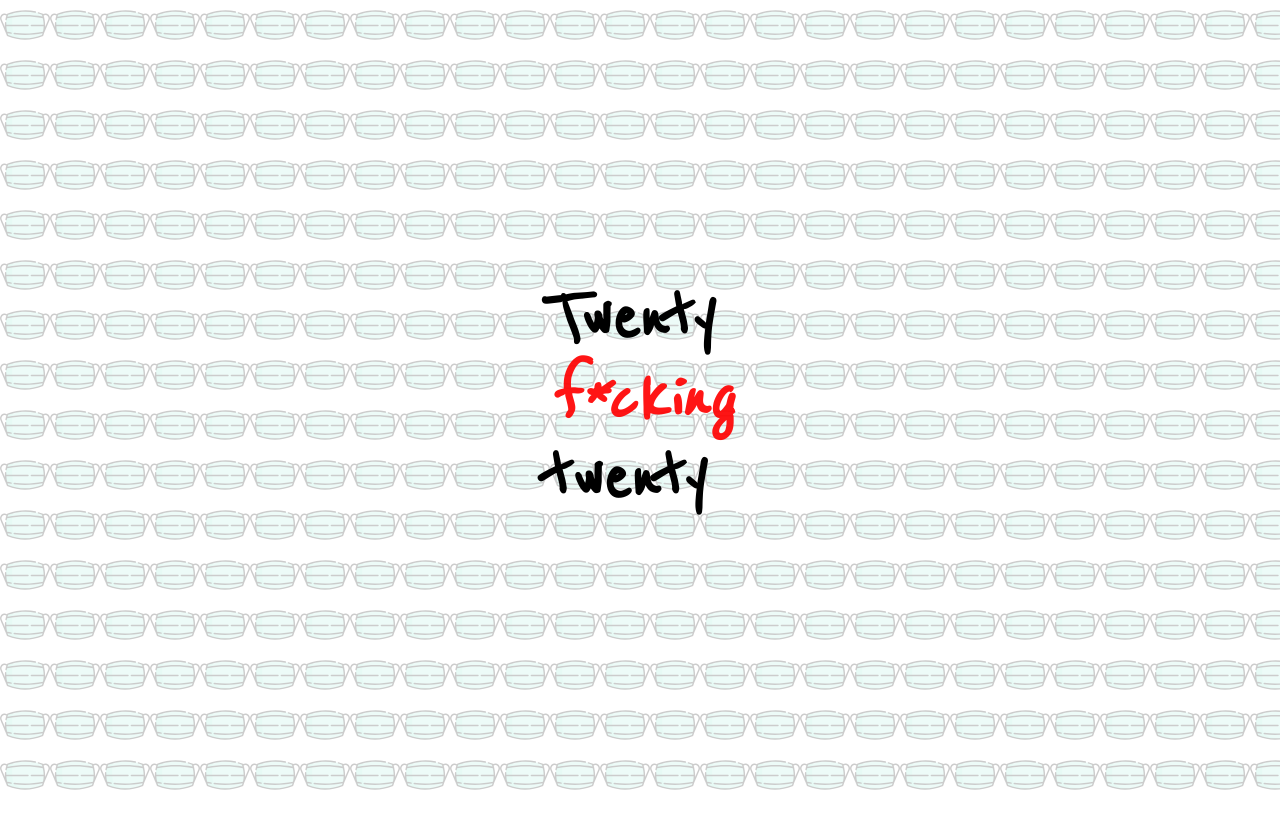
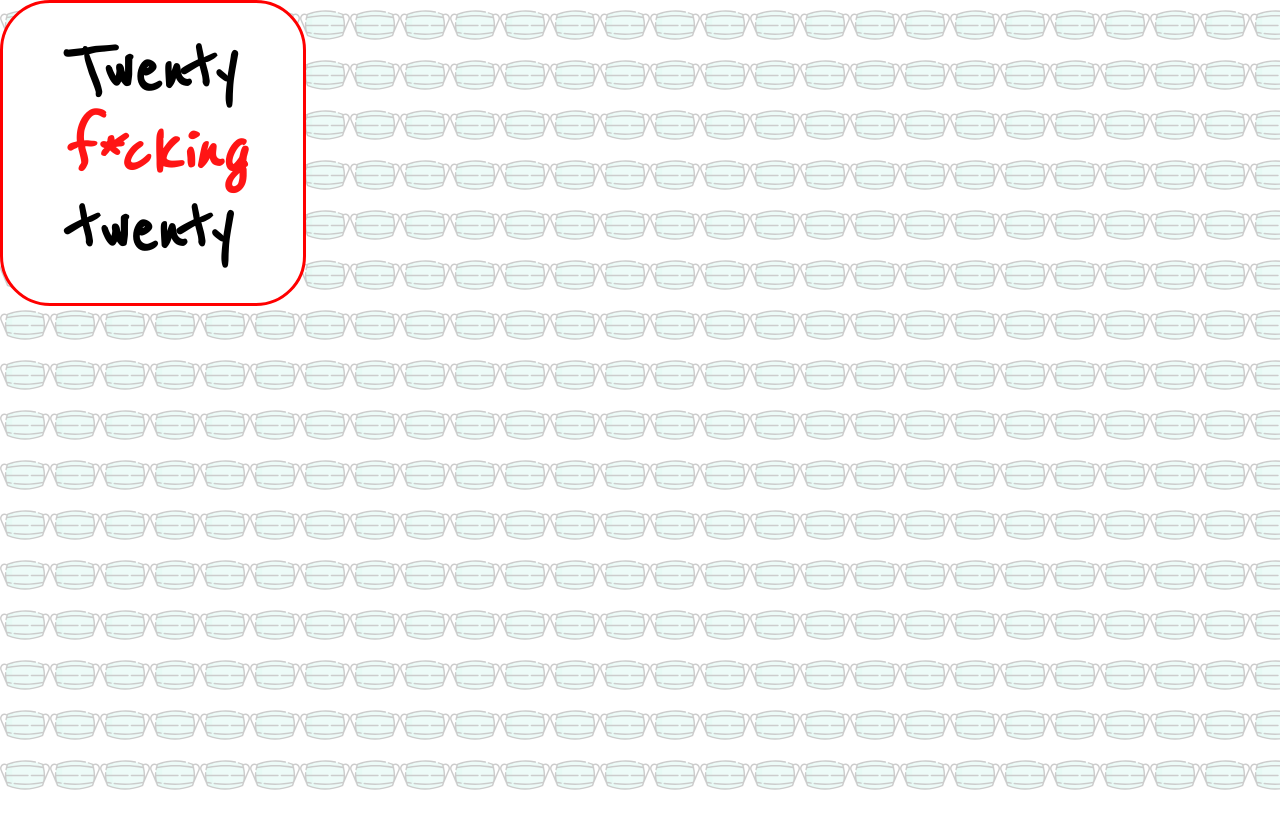
Before and after one commit to dejakob/twenty-fucking-twenty, a React (Create React App) app: page / in a window 1280 px wide. Shown: the top 828 px of the page. Built offline with nearby package versions, Linux system fonts and the light colour scheme.

Commit message:
Add first part of January

```diff
--- a/src/components/App/index.tsx
+++ b/src/components/App/index.tsx
@@ -1,11 +1,13 @@
 import React, { useEffect } from 'react';
 import Intro from '../Intro';
+import January from '../January';
 import './App.scss';
 
 function App() {
   return (
     <main className="App">
       <Intro />
+      <January />
     </main>
   );
 }
--- a/src/components/Intro/Intro.scss
+++ b/src/components/Intro/Intro.scss
@@ -8,16 +8,28 @@
   min-height: 100%;
 
   &-content {
-    display: flex;
-    align-items: center;
-    justify-content: center;
-    flex: 1;
-
     background: rgba(255, 255, 255, 0.8);
+    height: 100vh;
+    width: 100%;
   }
 
   &-title {
+    position: absolute;
+    display: flex;
+    flex-direction: column;
+    align-items: center;
+    justify-content: center;
+    height: 300px;
+    width: 300px;
+    top: 0;
+    left: 0;
+    border-radius: 50px;
+    border: 3px #f00 solid;
     font-family: 'Reenie Beanie', cursive;
     font-size: 5rem;
+    margin: 0;
+    padding: 0;
+    text-align: center;
+    background-color: #ffffff;
   }
 }
--- a/src/components/Intro/index.tsx
+++ b/src/components/Intro/index.tsx
@@ -1,4 +1,6 @@
 import React, { CSSProperties, FC } from 'react';
+import useElementSize from '../../hooks/useElementSize';
+import useWindowSize from '../../hooks/useWindowSize';
 import ExplicitWord from '../ExplicitWord';
 import ScrollTween from '../ScrollTween';
 import './Intro.scss';
@@ -6,24 +8,54 @@ import './Intro.scss';
 interface Props {}
 
 const Intro: FC<Props> = () => {
+  const { height: windowHeight, width: windowWidth } = useWindowSize();
+  const [{ height: elementHeight, width: elementWidth }, elementRef] = useElementSize<HTMLDivElement>();
+
+  const elementX = (windowWidth - elementWidth) / 2;
+  const elementY = (windowHeight - elementHeight) / 2;
+
   return (
     <article className="Intro">
       <div className="Intro-content">
-        <ScrollTween start={0} stop={200} from={{ opacity: 1 }} to={{ opacity: 0.5 }}>
-          {IntroContent}
+        <ScrollTween
+          start={0}
+          stop={400}
+          from={{ scale: 1 }}
+          to={{ scale: 0.3 }}
+          elementX={elementX}
+          elementY={elementY}
+          elementRef={elementRef}
+        >
+          {IntroTranslate}
         </ScrollTween>
       </div>
     </article>
   );
 };
 
-const IntroContent = (style: CSSProperties) => {
+const IntroTranslate = (style: CSSProperties, { elementRef, elementX, elementY }: any) => {
   return (
-    <h1 className="Intro-title" style={style}>
+    <ScrollTween
+      start={401}
+      stop={800}
+      from={{ x: elementX, y: elementY }}
+      to={{ x: -0.17 * elementX, y: -0.4 * elementY }}
+      elementRef={elementRef}
+      additionalStyle={style}
+    >
+      {IntroContent}
+    </ScrollTween>
+  );
+};
+
+const IntroContent = (style: CSSProperties, { elementRef, additionalStyle }: any) => {
+  const transform = `${style.transform} ${additionalStyle.transform}`;
+
+  return (
+    <h1 className="Intro-title" style={{ transform }} ref={elementRef}>
       Twenty
       <br />
       <ExplicitWord>f*cking</ExplicitWord>
-      <br />
       twenty
     </h1>
   );
--- /dev/null
+++ b/src/components/January/January.scss
@@ -0,0 +1,17 @@
+.January {
+  width: 100vw;
+  height: 70vh;
+  background-color: #ffffff;
+  position: absolute;
+  top: 0;
+  left: 0;
+  transform: translateY(100vh);
+
+  &-content {
+    display: flex;
+    align-items: center;
+    padding: 16px;
+    height: 100%;
+    box-sizing: border-box;
+  }
+}
--- /dev/null
+++ b/src/components/January/index.tsx
@@ -0,0 +1,51 @@
+import React, { CSSProperties, FC, useState } from 'react';
+import useBodyScroll from '../../hooks/useBodyScroll';
+import useWindowSize from '../../hooks/useWindowSize';
+import ScrollTween from '../ScrollTween';
+import VerticalTitle from '../VerticalTitle';
+import './January.scss';
+
+interface Props {}
+
+const January: FC<Props> = () => {
+  const [visible, setVisibility] = useState(false);
+  const { height: windowHeight } = useWindowSize();
+
+  useBodyScroll((scrollTop: number) => {
+    setVisibility(scrollTop > 800);
+  });
+
+  if (!visible) {
+    return null;
+  }
+
+  return (
+    <ScrollTween start={801} stop={1200} from={{ y: windowHeight }} to={{ y: windowHeight * 0.3 }}>
+      {JanuaryContainer}
+    </ScrollTween>
+  );
+};
+
+const JanuaryContainer = (style: CSSProperties) => {
+  return (
+    <section className="January" style={style}>
+      <ScrollTween start={1201} stop={1600} from={{ x: 40 }} to={{ x: -500 }}>
+        {JanuaryContent}
+      </ScrollTween>
+    </section>
+  );
+};
+
+const JanuaryContent = (style: CSSProperties) => {
+  return (
+    <div className="January-content" style={style}>
+      <VerticalTitle>January</VerticalTitle>
+      <blockquote>
+        "This is gonna be my year"
+        <small>Jakob Kerkhove - January 2020</small>
+      </blockquote>
+    </div>
+  );
+};
+
+export default January;
--- a/src/components/ScrollTween/index.tsx
+++ b/src/components/ScrollTween/index.tsx
@@ -1,4 +1,4 @@
-import { FC, ReactElement, CSSProperties, useRef, useState } from 'react';
+import { FC, ReactElement, CSSProperties, useState, useRef, useEffect } from 'react';
 import useBodyScroll from '../../hooks/useBodyScroll';
 
 interface TweenPosition {
@@ -7,35 +7,42 @@ interface TweenPosition {
   y?: number;
   z?: number;
   opacity?: number;
+  top?: number;
+  left?: number;
 }
 interface Props {
-  children: (style: CSSProperties) => ReactElement;
+  children: (style: CSSProperties, childProps: { [key: string]: any }) => ReactElement;
   start: number;
   stop: number;
   from: TweenPosition;
   to: TweenPosition;
+  [key: string]: any;
 }
 
-const ScrollTween: FC<Props> = ({ children, from, to, start, stop }: Props) => {
+const ScrollTween: FC<Props> = ({ children, from, to, start, stop, ...childProps }: Props) => {
   const shouldScale = typeof from.scale === 'number' && typeof to.scale === 'number';
   const shouldTranslateX = typeof from.x === 'number' && typeof to.x === 'number';
   const shouldTranslateY = typeof from.y === 'number' && typeof to.y === 'number';
   const shouldTranslateZ = typeof from.z === 'number' && typeof to.z === 'number';
   const shouldFade = typeof from.opacity === 'number' && typeof to.opacity === 'number';
 
-  const percentageRef = useRef(0);
   const [styleState, setStyleState] = useState({} as CSSProperties);
 
+  const ref = useRef({} as { from: any; to: any });
+
+  useEffect(() => {
+    ref.current = {
+      from,
+      to,
+    };
+  }, [from, to]);
+
   useBodyScroll((scrollTop: number) => {
-    if (scrollTop >= start && scrollTop <= stop) {
+    const style: CSSProperties = {};
+    const { from, to } = ref.current;
+
+    if (from && to && scrollTop >= start && scrollTop <= stop) {
       const percentage = (scrollTop - start) / (stop - start);
-
-      if (percentageRef.current === percentage) {
-        return;
-      }
-
-      percentageRef.current = percentage;
-      const style: CSSProperties = {};
 
       if (shouldScale) {
         style.transform = style.transform || '';
@@ -60,13 +67,60 @@ const ScrollTween: FC<Props> = ({ children, from, to, start, stop }: Props) => {
       if (shouldFade) {
         style.opacity = from.opacity! + percentage * (to.opacity! - from.opacity!);
       }
+    } else if (scrollTop < start) {
+      if (shouldScale) {
+        style.transform = style.transform || '';
+        style.transform += ` scale(${from.scale!})`;
+      }
 
-      setStyleState(style);
+      if (shouldTranslateX) {
+        style.transform = style.transform || '';
+        style.transform += ` translateX(${from.x!}px)`;
+      }
+
+      if (shouldTranslateY) {
+        style.transform = style.transform || '';
+        style.transform += ` translateY(${from.y!}px)`;
+      }
+
+      if (shouldTranslateZ) {
+        style.transform = style.transform || '';
+        style.transform += ` translateZ(${from.z!}px)`;
+      }
+
+      if (shouldFade) {
+        style.opacity = from.opacity!;
+      }
+    } else if (scrollTop > stop) {
+      if (shouldScale) {
+        style.transform = style.transform || '';
+        style.transform += ` scale(${to.scale!})`;
+      }
+
+      if (shouldTranslateX) {
+        style.transform = style.transform || '';
+        style.transform += ` translateX(${to.x!}px)`;
+      }
+
+      if (shouldTranslateY) {
+        style.transform = style.transform || '';
+        style.transform += ` translateY(${to.y!}px)`;
+      }
+
+      if (shouldTranslateZ) {
+        style.transform = style.transform || '';
+        style.transform += ` translateZ(${to.z!}px)`;
+      }
+
+      if (shouldFade) {
+        style.opacity = to.opacity!;
+      }
     }
+
+    setStyleState(style);
   });
 
-  console.log(styleState);
-  return children(styleState);
+  return children(styleState, childProps);
 };
 
 export default ScrollTween;
--- /dev/null
+++ b/src/components/VerticalTitle/VerticalTitle.scss
@@ -0,0 +1,25 @@
+.VerticalTitle {
+  display: inline-flex;
+  flex-direction: column;
+  align-items: center;
+
+  border: 1px #000 solid;
+  border-radius: 24px;
+  font-weight: 100;
+
+  padding: 8px;
+  margin: 0;
+
+  &-wrapper {
+    display: inline-flex;
+    flex-direction: column;
+    align-items: center;
+    justify-content: center;
+    height: 100%;
+  }
+
+  &-char {
+    display: block;
+    text-transform: uppercase;
+  }
+}
--- /dev/null
+++ b/src/components/VerticalTitle/index.tsx
@@ -0,0 +1,20 @@
+import { FC } from 'react';
+import './VerticalTitle.scss';
+
+interface Props {
+  children: string;
+}
+
+const VerticalTitle: FC<Props> = ({ children }: Props) => {
+  return (
+    <div className="VerticalTitle-wrapper">
+      <h2 className="VerticalTitle">
+        {children.split('').map((char) => (
+          <span className="VerticalTitle-char">{char}</span>
+        ))}
+      </h2>
+    </div>
+  );
+};
+
+export default VerticalTitle;
--- /dev/null
+++ b/src/hooks/useElementSize.ts
@@ -0,0 +1,17 @@
+import { useState, createRef, useEffect, RefObject } from 'react';
+
+const useElementSize = <ElementType>(): [{ height: number; width: number }, RefObject<ElementType>] => {
+  const elementRef = createRef<ElementType>();
+  const [size, setSize] = useState({ height: 0, width: 0 });
+
+  useEffect(() => {
+    if (elementRef.current) {
+      const { height, width } = (elementRef.current as any).getBoundingClientRect();
+      setSize({ height, width });
+    }
+  }, []);
+
+  return [size, elementRef];
+};
+
+export default useElementSize;
--- /dev/null
+++ b/src/hooks/useWindowSize.ts
@@ -0,0 +1,21 @@
+import { useCallback, useEffect, useState } from 'react';
+
+const useWindowSize = () => {
+  const [windowSize, setWindowSize] = useState({ height: window.innerHeight, width: window.innerWidth });
+
+  useEffect(() => {
+    document.body.addEventListener('resize', handleResize);
+
+    return () => {
+      document.body.removeEventListener('resize', handleResize);
+    };
+  });
+
+  const handleResize = useCallback(() => {
+      setWindowSize({ height: window.innerHeight, width: window.innerWidth });
+  }, []);
+
+  return windowSize;
+};
+
+export default useWindowSize;
--- a/src/index.scss
+++ b/src/index.scss
@@ -1,4 +1,10 @@
-*  {
+* {
   margin: 0;
   padding: 0;
+  transform-origin: 0 0;
 }
+
+body {
+  font-family: -apple-system, BlinkMacSystemFont, 'Segoe UI', Roboto, Oxygen, Ubuntu, Cantarell, 'Open Sans',
+    'Helvetica Neue', sans-serif;
+}
```
Also changed, not shown: src/hooks/useBodyScroll.ts (+9 -6 lines), src/assets/port-january.jpg (added).
